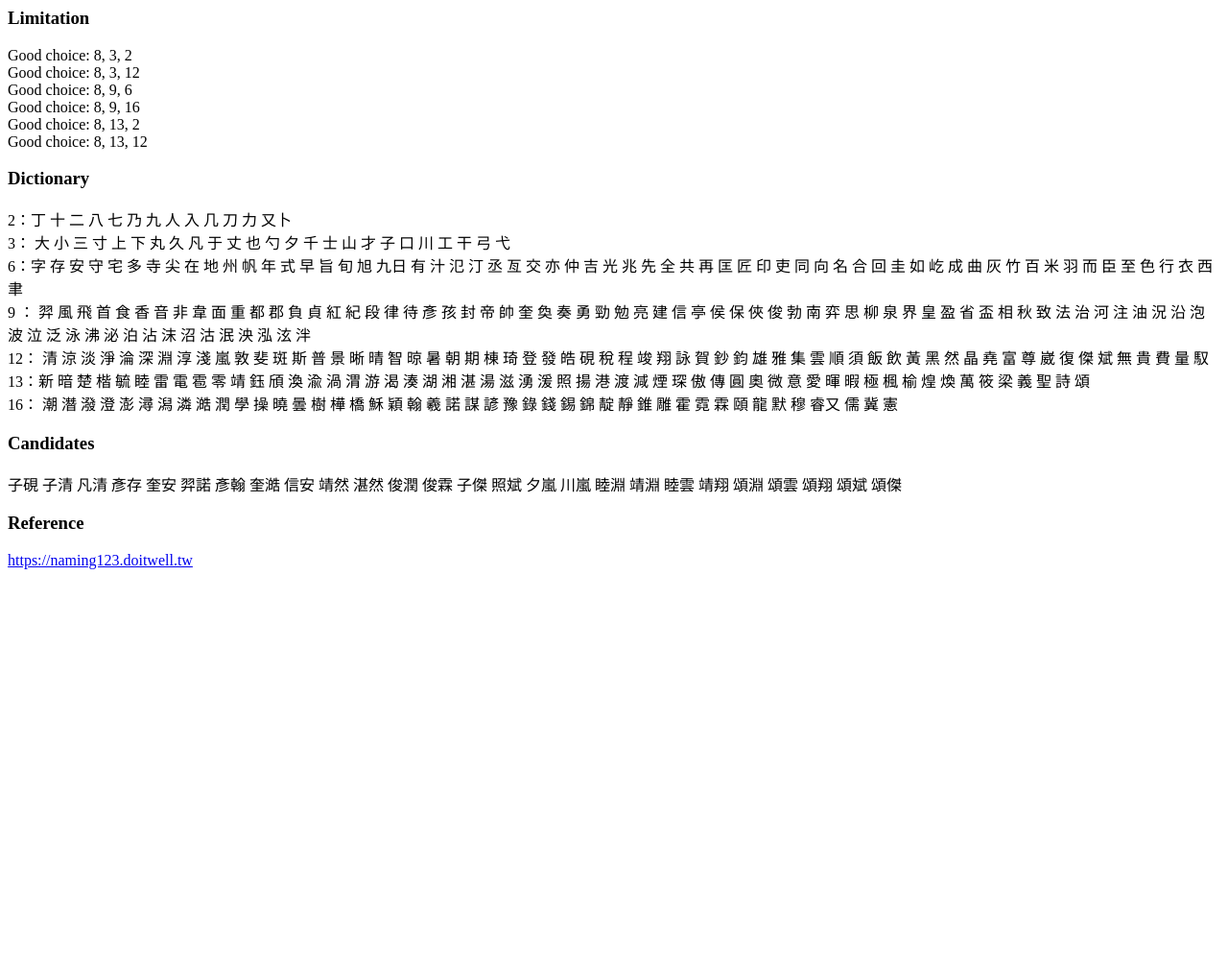
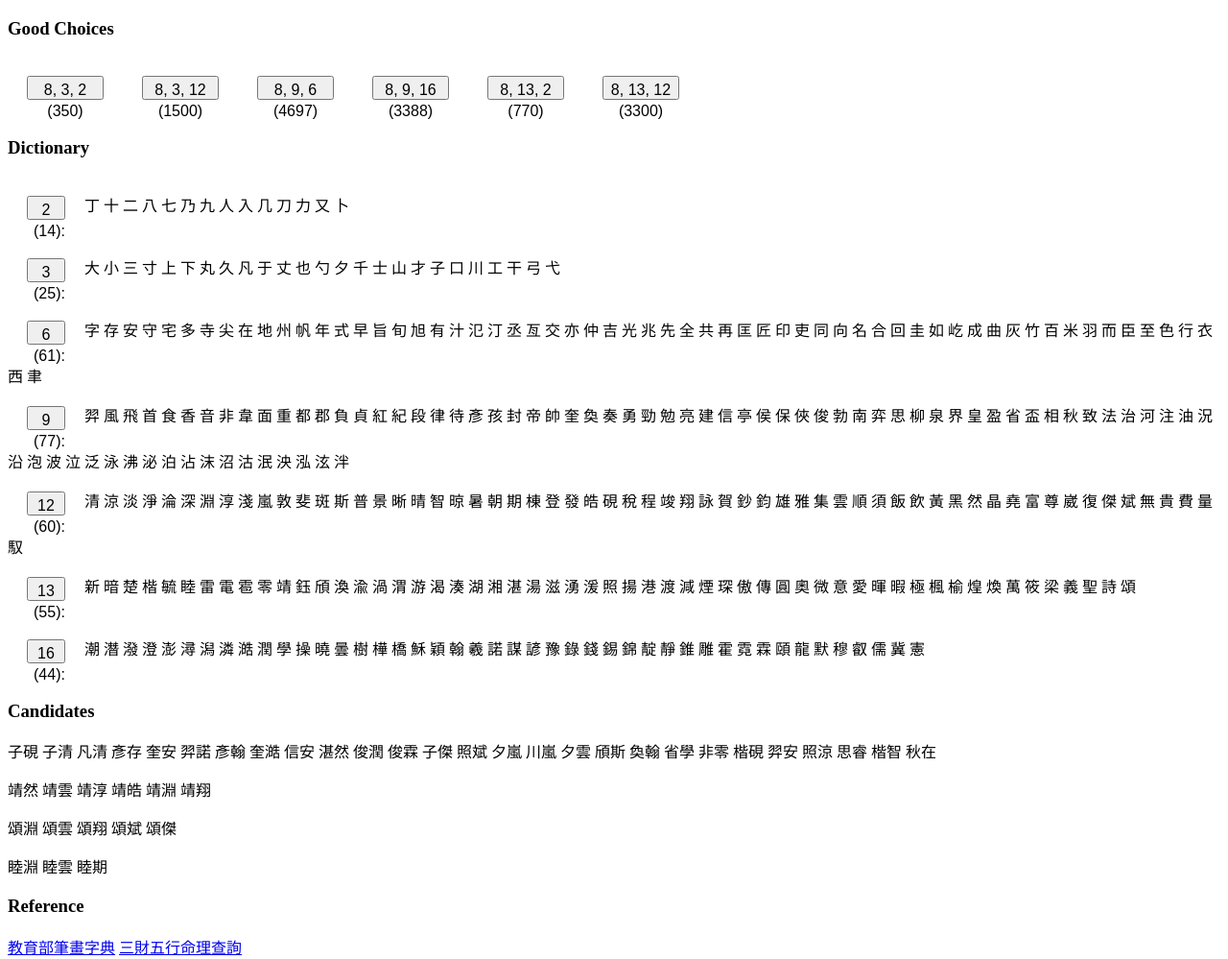
Before and after one commit to penlin/GetName, a plain HTML site: page index.html in a window 1280 px wide. Shown: the whole page at 96% size. Before the commit the page ends 800 px from the top, so only its background shows below. Drawn offline with Linux system fonts and the light colour scheme.

Commit message:
dynamic render the page and allow buttons

```diff
--- a/index.html
+++ b/index.html
@@ -1,5 +1,9 @@
+<!DOCTYPE HTML>
 <html>
 <header>
+  <script type="text/javascript" src="static/js/index.js"></script>
+  <script type="text/javascript" src="static/js/dictionary.js"></script>
+  <link rel="stylesheet" href="static/css/index.css">
   <script>
     function getRandInt(max) {
       return Math.floor(Math.random() * max);
@@ -15,29 +19,72 @@
       return options[options.length - 1]
     }
 
-			function numOfChars(num) {
-				return document.getElementById(`dict_${num}`).innerHTML.replaceAll(' ', '').length;
+    function random_char(num) {
+      const index = getRandInt(Object.keys(dictionary[num]).length);
+      const char = Object.keys(dictionary[num])[index];
+      return char;
+    }
+
+    function random_name(num1, num2) {
+      return `${random_char(num1)}${random_char(num2)}`;
+    }
+
+    function pop_name(num1, num2, total=5) {
+      let names = [];
+      for (let i = 0; i < total; ++i) {
+        const name = random_name(num1, num2);
+        names.push(`林${name}: 8, ${num1}, ${num2}`);
+      }
+      alert(names.join("\n"));
+    }
+
+    function random_pop_name_has(num) {
+      let names = [];
+      let posibles = [];
+      for (const choice of choices) {
+        if (choice[0] === num || choice[1] === num) {
+          posibles.push(choice);
+        }
+      }
+
+      for (let i = 0; i < 5; ++i) {
+        const [num1, num2] = posibles[getRandInt(posibles.length)];
+        names.push(`林${random_name(num1, num2)}: 8, ${num1}, ${num2}`);
+      }
+      alert(names.join("\n"));
     }
 
     function onloaded() {
-				const choices = [[3,2],[3,12],[9,6],[9,16],[13,2],[13,12]];
-				let weights = choices.map(v => numOfChars(v[0])*numOfChars(v[1]));
-				const sum = weights.reduce((a, b) => a+b, 0);
-				weights[0] /= sum;
-				for (let i=1; i< choices.length; ++i) {
-					weights[i] = weights[i - 1] + weights[i]/sum;
+      let content = '';
+      let weights = [];
+      let sum = 0;
+      for (const choice of choices) {
+        const [num1, num2] = choice;
+        const comb = Object.keys(dictionary[num1]).length * Object.keys(dictionary[num2]).length;
+        sum += comb;
+        weights.push(sum);
+        content += `<button class="btn" onclick="pop_name(${num1}, ${num2});">8, ${num1}, ${num2} (${comb})</button>`;
       }
+      document.getElementById('choices-btn-group').innerHTML = content;
+      weights = weights.map(w => w/sum);
+
+      content = '';
+      for (const key in dictionary) {
+        const num = parseInt(key);
+        const total = Object.keys(dictionary[key]).length;
+        content += `<div><button class="btn" onclick="random_pop_name_has(${num});">${key} (${total}):</button>`;
+        content += `<span>${Object.keys(dictionary[key]).join(' ')}</span>`;
+      }
+      document.getElementById('dictionary').innerHTML = content;
+
       const max_num = 5;
       let names = [];
-				for (let i =0; i < max_num; ++i) {
+      for (let i = 0; i < max_num; ++i) {
         const option = randomSelect(choices, weights);
         const num1 = option[0];
         const num2 = option[1];
-					const char1_set = document.getElementById(`dict_${num1}`).innerHTML.replaceAll(' ', '');
-					const char2_set = document.getElementById(`dict_${num2}`).innerHTML.replaceAll(' ', '');
-					const char1 = char1_set[getRandInt(char1_set.length - 1)];
-					const char2 = char2_set[getRandInt(char2_set.length - 1)];
-					names.push(`林${char1}${char2}`);
+        const name = random_name(num1, num2);
+        names.push(`林${name}: 8, ${num1}, ${num2}`);
       }
       alert(names.join("\n"));
     }
@@ -45,61 +92,32 @@
   </script>
   <title>Get the name</title>
 </header>
+
 <body onload="onloaded();">
   <div>
-			<h3>Limitation</h3>
-			<div>
-				<span class="key">Good choice:</span> <span class="value">8, 3, 2</span>
-			</div>
-			<div>
-				<span class="key">Good choice:</span><span class="value"> 8, 3, 12</span>
-			</div>
-			<div>
-				<span class="key">Good choice:</span><span class="value"> 8, 9, 6</span>
-			</div>
-			<div>
-				<span class="key">Good choice:</span><span class="value"> 8, 9, 16</span>
-			</div>
-			<div>
-				<span class="key">Good choice:</span><span class="value"> 8, 13, 2</span>
-			</div>
-			<div>
-				<span class="key">Good choice:</span><span class="value"> 8, 13, 12</span>
+    <h3>Good Choices</h3>
+    <div id="choices-btn-group">
+
     </div>
   </div>
   <div>
     <h3>Dictionary</h3>
-			<div>
-				<span class="key">2：</span><span id="dict_2">丁 十 二 八 七 乃 九 人 入 几 刀 力 又卜</span>
-			</div>
-			<div>
-				<span class="key">3：</span><span id="dict_3"> 大 小 三 寸 上 下 丸 久 凡 于 丈 也 勺 夕 千 士 山 才 子 口 川 工 干 弓 弋</span>
-			</div>
-			<div>
-				<span class="key">6：</span><span id="dict_6">字 存 安 守 宅 多 寺 尖 在 地 州 帆 年 式 早 旨 旬 旭 九日 有 汁 氾 汀 丞 亙 交 亦 仲 吉 光 兆 先 全 共 再 匡 匠 印 吏 同 向 名 合 回 圭 如 屹 成 曲 灰 竹 百 米 羽 而 臣 至 色 行 衣 西 聿</span>
-			</div>
-			<div>
-				<span class="key">9 ：</span><span id="dict_9"> 羿 風 飛 首 食 香 音 非 韋 面 重 都 郡 負 貞 紅 紀 段 律 待 彥 孩 封 帝 帥 奎 奐 奏 勇 勁 勉 亮 建 信 亭 侯 保 俠 俊 勃 南 弈 思 柳 泉 界 皇 盈 省 盃 相 秋 致 法 治 河 注 油 況 沿 泡 波 泣 泛 泳 沸 泌 泊 沾 沫 沼 沽 泯 泱 泓 泫 泮</span>
-			</div>
-			<div>
-				<span class="key">12：</span><span id="dict_12"> 清 涼 淡 淨 淪 深 淵 淳 淺 嵐 敦 斐 斑 斯 普 景 晰 晴 智 晾 暑 朝 期 棟 琦 登 發 皓 硯 稅 程 竣 翔 詠 賀 鈔 鈞 雄 雅 集 雲 順 須 飯 飲 黃 黑 然 晶 堯 富 尊 崴 復 傑 斌 無 貴 費 量 馭</span>
-			</div>
-			<div>
-				<span class="key">13：</span><span id="dict_13">新 暗 楚 楷 毓 睦 雷 電 雹 零 靖 鈺 頎 渙 渝 渦 渭 游 渴 湊 湖 湘 湛 湯 滋 湧 湲 照 揚 港 渡 減 煙 琛 傲 傳 圓 奧 微 意 愛 暉 暇 極 楓 榆 煌 煥 萬 筱 梁 義 聖 詩 頌</span>
-			</div>
-			<div>
-				<span class="key">16：</span><span id="dict_16"> 潮 潛 潑 澄 澎 潯 潟 潾 澔 潤 學 操 曉 曇 樹 樺 橋 穌 穎 翰 羲 諾 謀 諺 豫 錄 錢 錫 錦 靛 靜 錐 雕 霍 霓 霖 頤 龍 默 穆 睿又 儒 冀 憲</span>
-			</div>
+    <div id="dictionary"></div>
   </div>
   <div>
     <h3>Candidates</h3>
     <p>
-			子硯 子清 凡清 彥存 奎安 羿諾 彥翰 奎澔 信安 靖然 湛然 俊潤 俊霖 子傑 照斌 夕嵐 川嵐 睦淵 靖淵 睦雲 靖翔 頌淵 頌雲 頌翔 頌斌 頌傑
+      <p>子硯 子清 凡清 彥存 奎安 羿諾 彥翰 奎澔 信安 湛然 俊潤 俊霖 子傑 照斌 夕嵐 川嵐 夕雲 頎斯 奐翰 省學 非零 楷硯 羿安 照涼 思睿 楷智 秋在 </p>
+      <p>靖然 靖雲 靖淳 靖皓 靖淵 靖翔</p>
+      <p>頌淵 頌雲 頌翔 頌斌 頌傑 </p>
+      <p>睦淵 睦雲 睦期 </p>
     </p>
   </div>
   <div>
     <h3>Reference</h3>
-			<a href="https://naming123.doitwell.tw" target="_blank">https://naming123.doitwell.tw</a>
+    <a href="https://dict.mini.moe.edu.tw/SearchIndex/Stroke" target="_blank">教育部筆畫字典</a>
+    <a href="https://naming123.doitwell.tw" target="_blank">三財五行命理查詢</a>
   </div>
 </body>
+
 </html>
--- /dev/null
+++ b/static/css/index.css
@@ -0,0 +1,21 @@
+#choices-btn-group > .btn {
+    margin: 20px;
+    padding: 2px 5px 2px 5px;
+    font-size: 16px;
+    width: 80px;
+    height: 25px;
+    line-height: 22px;
+    text-align: center;
+    vertical-align: middle;
+}
+
+#dictionary .btn {
+    margin: 20px;
+    padding: 2px 5px;
+    font-size: 16px;
+    width: 40px;
+    height: 25px;
+    line-height: 22px;
+    text-align: center;
+    vertical-align: middle;
+}
--- /dev/null
+++ b/static/js/dictionary.js
@@ -0,0 +1,354 @@
+const choices = [[3, 2], [3, 12], [9, 6], [9, 16], [13, 2], [13, 12]];
+
+const dictionary = {
+    2: {
+      '丁': {},
+      '十': {},
+      '二': {},
+      '八': {},
+      '七': {},
+      '乃': {},
+      '九': {},
+      '人': {},
+      '入': {},
+      '几': {},
+      '刀': {},
+      '力': {},
+      '又': {},
+      '卜': {},
+    },
+    3: {
+      '大': {},
+      '小': {},
+      '三': {},
+      '寸': {},
+      '上': {},
+      '下': {},
+      '丸': {},
+      '久': {},
+      '凡': {},
+      '于': {},
+      '丈': {},
+      '也': {},
+      '勺': {},
+      '夕': {},
+      '千': {},
+      '士': {},
+      '山': {},
+      '才': {},
+      '子': {},
+      '口': {},
+      '川': {},
+      '工': {},
+      '干': {},
+      '弓': {},
+      '弋': {},
+    },
+    6: {
+      '字': {},
+      '存': {},
+      '安': {},
+      '守': {},
+      '宅': {},
+      '多': {},
+      '寺': {},
+      '尖': {},
+      '在': {},
+      '地': {},
+      '州': {},
+      '帆': {},
+      '年': {},
+      '式': {},
+      '早': {},
+      '旨': {},
+      '旬': {},
+      '旭': {},
+      '有': {},
+      '汁': {},
+      '氾': {},
+      '汀': {},
+      '丞': {},
+      '亙': {},
+      '交': {},
+      '亦': {},
+      '仲': {},
+      '吉': {},
+      '光': {},
+      '兆': {},
+      '先': {},
+      '全': {},
+      '共': {},
+      '再': {},
+      '匡': {},
+      '匠': {},
+      '印': {},
+      '吏': {},
+      '同': {},
+      '向': {},
+      '名': {},
+      '合': {},
+      '回': {},
+      '圭': {},
+      '如': {},
+      '屹': {},
+      '成': {},
+      '曲': {},
+      '灰': {},
+      '竹': {},
+      '百': {},
+      '米': {},
+      '羽': {},
+      '而': {},
+      '臣': {},
+      '至': {},
+      '色': {},
+      '行': {},
+      '衣': {},
+      '西': {},
+      '聿': {},
+    },
+    9: {
+      '羿': {},
+      '風': {},
+      '飛': {},
+      '首': {},
+      '食': {},
+      '香': {},
+      '音': {},
+      '非': {},
+      '韋': {},
+      '面': {},
+      '重': {},
+      '都': {},
+      '郡': {},
+      '負': {},
+      '貞': {},
+      '紅': {},
+      '紀': {},
+      '段': {},
+      '律': {},
+      '待': {},
+      '彥': {},
+      '孩': {},
+      '封': {},
+      '帝': {},
+      '帥': {},
+      '奎': {},
+      '奐': {},
+      '奏': {},
+      '勇': {},
+      '勁': {},
+      '勉': {},
+      '亮': {},
+      '建': {},
+      '信': {},
+      '亭': {},
+      '侯': {},
+      '保': {},
+      '俠': {},
+      '俊': {},
+      '勃': {},
+      '南': {},
+      '弈': {},
+      '思': {},
+      '柳': {},
+      '泉': {},
+      '界': {},
+      '皇': {},
+      '盈': {},
+      '省': {},
+      '盃': {},
+      '相': {},
+      '秋': {},
+      '致': {},
+      '法': {},
+      '治': {},
+      '河': {},
+      '注': {},
+      '油': {},
+      '況': {},
+      '沿': {},
+      '泡': {},
+      '波': {},
+      '泣': {},
+      '泛': {},
+      '泳': {},
+      '沸': {},
+      '泌': {},
+      '泊': {},
+      '沾': {},
+      '沫': {},
+      '沼': {},
+      '沽': {},
+      '泯': {},
+      '泱': {},
+      '泓': {},
+      '泫': {},
+      '泮': {},
+    },
+    12: {
+      '清': {},
+      '涼': {},
+      '淡': {},
+      '淨': {},
+      '淪': {},
+      '深': {},
+      '淵': {},
+      '淳': {},
+      '淺': {},
+      '嵐': {},
+      '敦': {},
+      '斐': {},
+      '斑': {},
+      '斯': {},
+      '普': {},
+      '景': {},
+      '晰': {},
+      '晴': {},
+      '智': {},
+      '晾': {},
+      '暑': {},
+      '朝': {},
+      '期': {},
+      '棟': {},
+      '登': {},
+      '發': {},
+      '皓': {},
+      '硯': {},
+      '稅': {},
+      '程': {},
+      '竣': {},
+      '翔': {},
+      '詠': {},
+      '賀': {},
+      '鈔': {},
+      '鈞': {},
+      '雄': {},
+      '雅': {},
+      '集': {},
+      '雲': {},
+      '順': {},
+      '須': {},
+      '飯': {},
+      '飲': {},
+      '黃': {},
+      '黑': {},
+      '然': {},
+      '晶': {},
+      '堯': {},
+      '富': {},
+      '尊': {},
+      '崴': {},
+      '復': {},
+      '傑': {},
+      '斌': {},
+      '無': {},
+      '貴': {},
+      '費': {},
+      '量': {},
+      '馭': {},
+    },
+    13: {
+      '新': {},
+      '暗': {},
+      '楚': {},
+      '楷': {},
+      '毓': {},
+      '睦': {},
+      '雷': {},
+      '電': {},
+      '雹': {},
+      '零': {},
+      '靖': {},
+      '鈺': {},
+      '頎': {},
+      '渙': {},
+      '渝': {},
+      '渦': {},
+      '渭': {},
+      '游': {},
+      '渴': {},
+      '湊': {},
+      '湖': {},
+      '湘': {},
+      '湛': {},
+      '湯': {},
+      '滋': {},
+      '湧': {},
+      '湲': {},
+      '照': {},
+      '揚': {},
+      '港': {},
+      '渡': {},
+      '減': {},
+      '煙': {},
+      '琛': {},
+      '傲': {},
+      '傳': {},
+      '圓': {},
+      '奧': {},
+      '微': {},
+      '意': {},
+      '愛': {},
+      '暉': {},
+      '暇': {},
+      '極': {},
+      '楓': {},
+      '榆': {},
+      '煌': {},
+      '煥': {},
+      '萬': {},
+      '筱': {},
+      '梁': {},
+      '義': {},
+      '聖': {},
+      '詩': {},
+      '頌': {},
+    },
+    16: {
+      '潮': {},
+      '潛': {},
+      '潑': {},
+      '澄': {},
+      '澎': {},
+      '潯': {},
+      '潟': {},
+      '潾': {},
+      '澔': {},
+      '潤': {},
+      '學': {},
+      '操': {},
+      '曉': {},
+      '曇': {},
+      '樹': {},
+      '樺': {},
+      '橋': {},
+      '穌': {},
+      '穎': {},
+      '翰': {},
+      '羲': {},
+      '諾': {},
+      '謀': {},
+      '諺': {},
+      '豫': {},
+      '錄': {},
+      '錢': {},
+      '錫': {},
+      '錦': {},
+      '靛': {},
+      '靜': {},
+      '錐': {},
+      '雕': {},
+      '霍': {},
+      '霓': {},
+      '霖': {},
+      '頤': {},
+      '龍': {},
+      '默': {},
+      '穆': {},
+      '叡': {},
+      '儒': {},
+      '冀': {},
+      '憲': {},
+    },
+  };
```
Also changed, not shown: static/js/index.js (added). Lines whose indentation alone changed are shown as unchanged.
